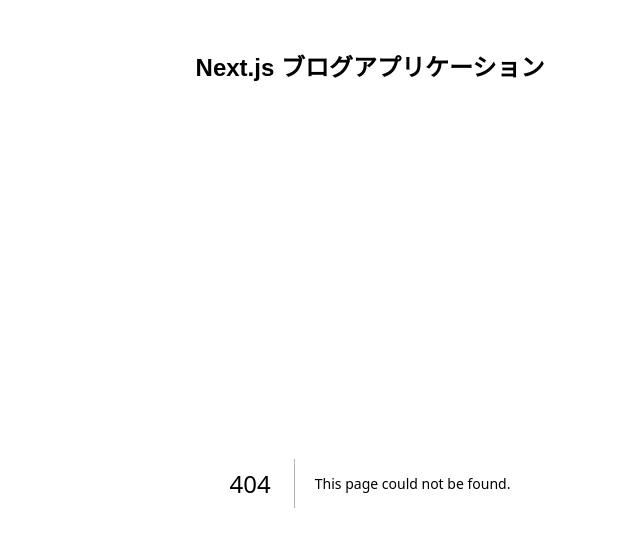
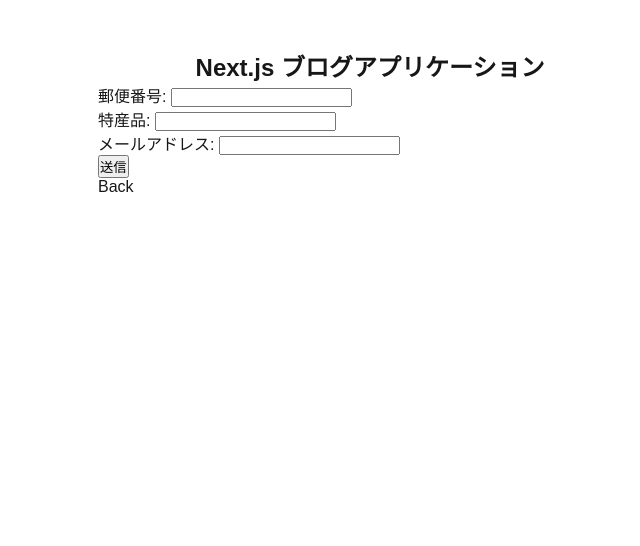
Before and after one commit to daiiiichi/nextjs-blog, a Next.js app: page /speciality-form in a window 1280 px wide. Before the commit this address had no page. Shown: the top 546 px of the page, without its empty margins (270-910 px from the left). Built offline with nearby package versions, Linux system fonts and the light colour scheme.

Commit message:
フォーム機能の実装

```diff
--- a/package.json
+++ b/package.json
@@ -9,10 +9,13 @@
     "lint": "next lint"
   },
   "dependencies": {
+    "@hookform/resolvers": "^5.0.1",
     "next": "15.2.3",
     "react": "^19.0.0",
     "react-dom": "^19.0.0",
-    "swr": "^2.3.3"
+    "react-hook-form": "^7.57.0",
+    "swr": "^2.3.3",
+    "zod": "^3.25.49"
   },
   "devDependencies": {
     "@eslint/eslintrc": "^3",
--- a/src/pages/index.tsx
+++ b/src/pages/index.tsx
@@ -10,6 +10,7 @@
         <Link href="/posts/first-post">First Post</Link>
         <Link href="/posts">View Blog</Link>
         <Link href="/posts/lottery">Play Lottery</Link>
+        <Link href="/speciality-form">Specialty Form</Link>
       </div>
     </>
   );
--- /dev/null
+++ b/src/pages/speciality-form.tsx
@@ -0,0 +1,58 @@
+import { zodResolver } from "@hookform/resolvers/zod";
+import { NextPage } from "next";
+import { useForm } from "react-hook-form";
+import { z } from "zod";
+import Link from "next/link";
+
+const schema = z.object({
+  postalCode: z
+    .string()
+    .min(1, { message: "必須項目です" })
+    .regex(/^\d{7}$/, { message: "郵便番号は7桁の数字で指定してください" }),
+  localSpecialty: z.string().min(1, { message: "必須項目です" }),
+  email: z
+    .string()
+    .min(1, { message: "必須項目です" })
+    .email({ message: "有効なメールアドレスを入力してください" }),
+});
+type Schema = z.infer<typeof schema>;
+
+const SpecialtyForm: NextPage<{}> = () => {
+  const {
+    register,
+    handleSubmit,
+    formState: { errors },
+  } = useForm<Schema>({
+    resolver: zodResolver(schema),
+  });
+
+  const onSubmit = handleSubmit((data: Schema) => {
+    console.log(data);
+  });
+
+  return (
+    <>
+      <form onSubmit={onSubmit}>
+        <div>
+          <label htmlFor="postalCode">郵便番号: </label>
+          <input id="postalCode" {...register("postalCode")} />
+          <p>{errors.postalCode?.message}</p>
+        </div>
+        <div>
+          <label htmlFor="localSpecialty">特産品: </label>
+          <input id="localSpecialty" {...register("localSpecialty")} />
+          <p>{errors.localSpecialty?.message}</p>
+        </div>
+        <div>
+          <label htmlFor="email">メールアドレス: </label>
+          <input id="email" type="email" {...register("email")} />
+          <p>{errors.email?.message}</p>
+        </div>
+        <button type="submit">送信</button>
+      </form>
+      <Link href="/">Back</Link>
+    </>
+  );
+};
+
+export default SpecialtyForm;
```
Also changed, not shown: 1 other file (tests, documents, lock files or other folders).
